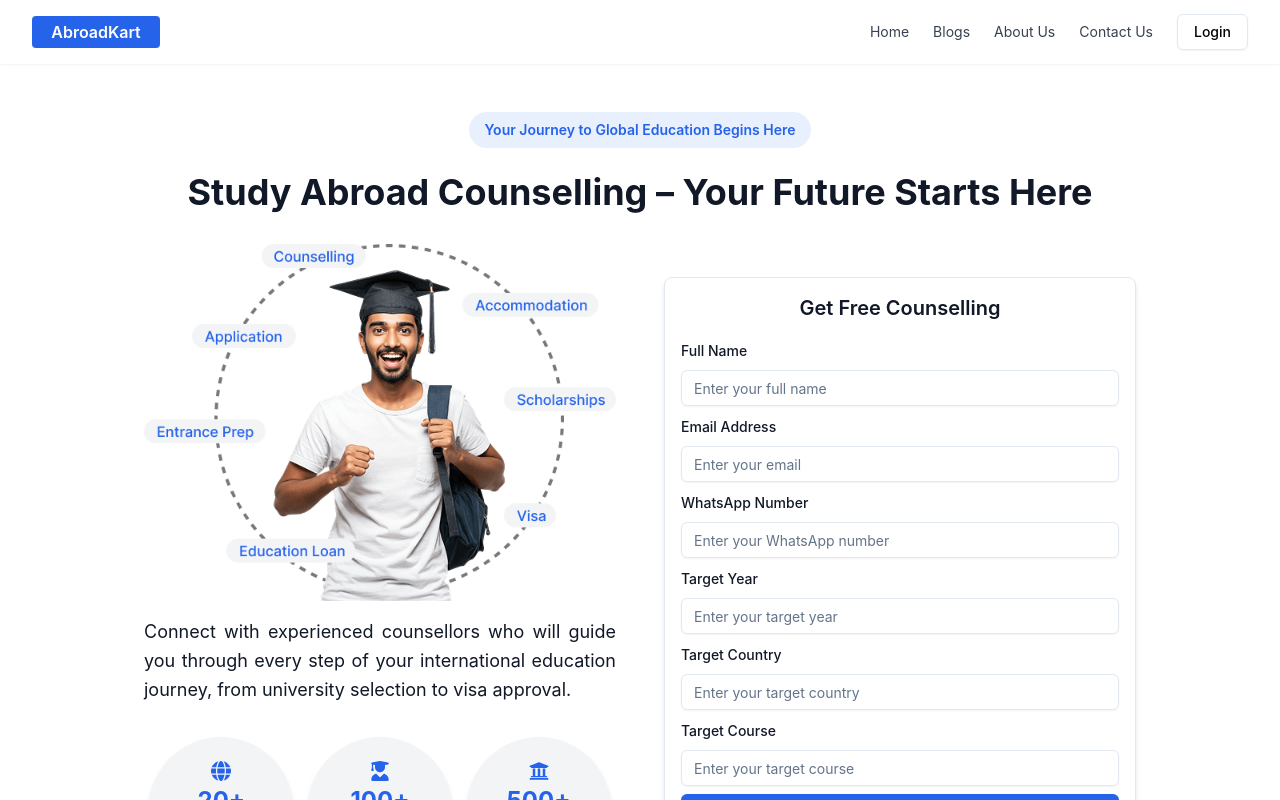
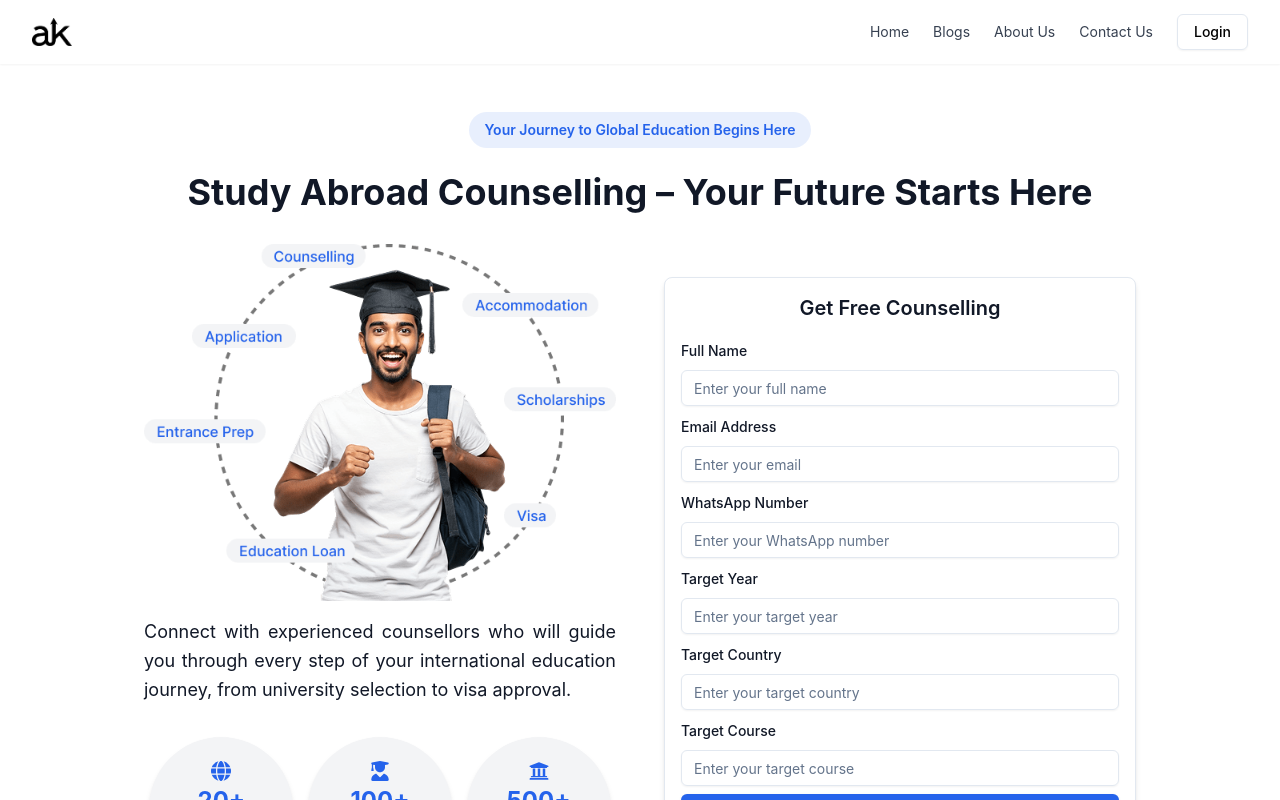
Before and after one commit to dvbuiilds/abroadkart, a Next.js app: page / in a window 1280 px wide. Built offline with nearby package versions, Linux system fonts and the light colour scheme; no server answers.

Commit message:
chore: added icon in navbar & footer.

```diff
--- a/src/components/Footer.tsx
+++ b/src/components/Footer.tsx
@@ -1,6 +1,9 @@
 import Link from "next/link";
 import { Instagram, Youtube, Linkedin, MapPin, Mail } from "lucide-react";
 import { BsWhatsapp } from "react-icons/bs";
+import Image from "next/image";
+
+import LogoWhite from "../../public/abroadkart-expanded-logo-white.png";
 
 export function Footer() {
   return (
@@ -8,7 +11,12 @@ export function Footer() {
       <div className="max-w-7xl flex flex-col md:flex-row justify-center md:justify-between gap-4">
         {/* Left Section - Company Info */}
         <div className="max-w-xl">
-          <h2 className="text-5xl font-semibold">AbroadKart</h2>
+          <Image
+            src={LogoWhite}
+            width={350}
+            height={50}
+            alt="Abroadkart logo footer"
+          />
           <p className="mt-2 text-gray-400">
             Empowering Your Study Abroad Journey with Expert Guidance.
           </p>
--- a/src/components/Navbar.tsx
+++ b/src/components/Navbar.tsx
@@ -1,5 +1,6 @@
 import { useState } from "react";
 import Link from "next/link";
+import Image from "next/image";
 
 import { useUserSession } from "@app/context/UserSessionContext";
 
@@ -17,20 +18,20 @@ import { ProfileMenu } from "./ProfilePic";
 
 import { Menu, X } from "lucide-react";
 
+import LogoBlack from "../../public/abroadkart-logo-black.png";
+
 export function Navbar() {
   const { activeSession, user, triggerLogout } = useUserSession();
   const [isOpen, setIsOpen] = useState(false);
 
   return (
-    <nav className="w-full bg-white shadow-sm sticky top-0 z-2">
+    <nav className="w-full bg-white shadow-sm sticky top-0 z-4">
       <div className="max-w-7xl mx-auto px-4 sm:px-6 lg:px-8">
         <div className="flex justify-between h-16 items-center">
           {/* Logo */}
           <div className="flex-shrink-0">
             <Link href="/" className="flex items-center">
-              <div className="h-8 w-32 bg-blue-600 rounded-sm flex items-center justify-center text-white font-semibold">
-                AbroadKart
-              </div>
+              <Image src={LogoBlack} width={40} alt="Abroadkart logo footer" />
             </Link>
           </div>
 
```
